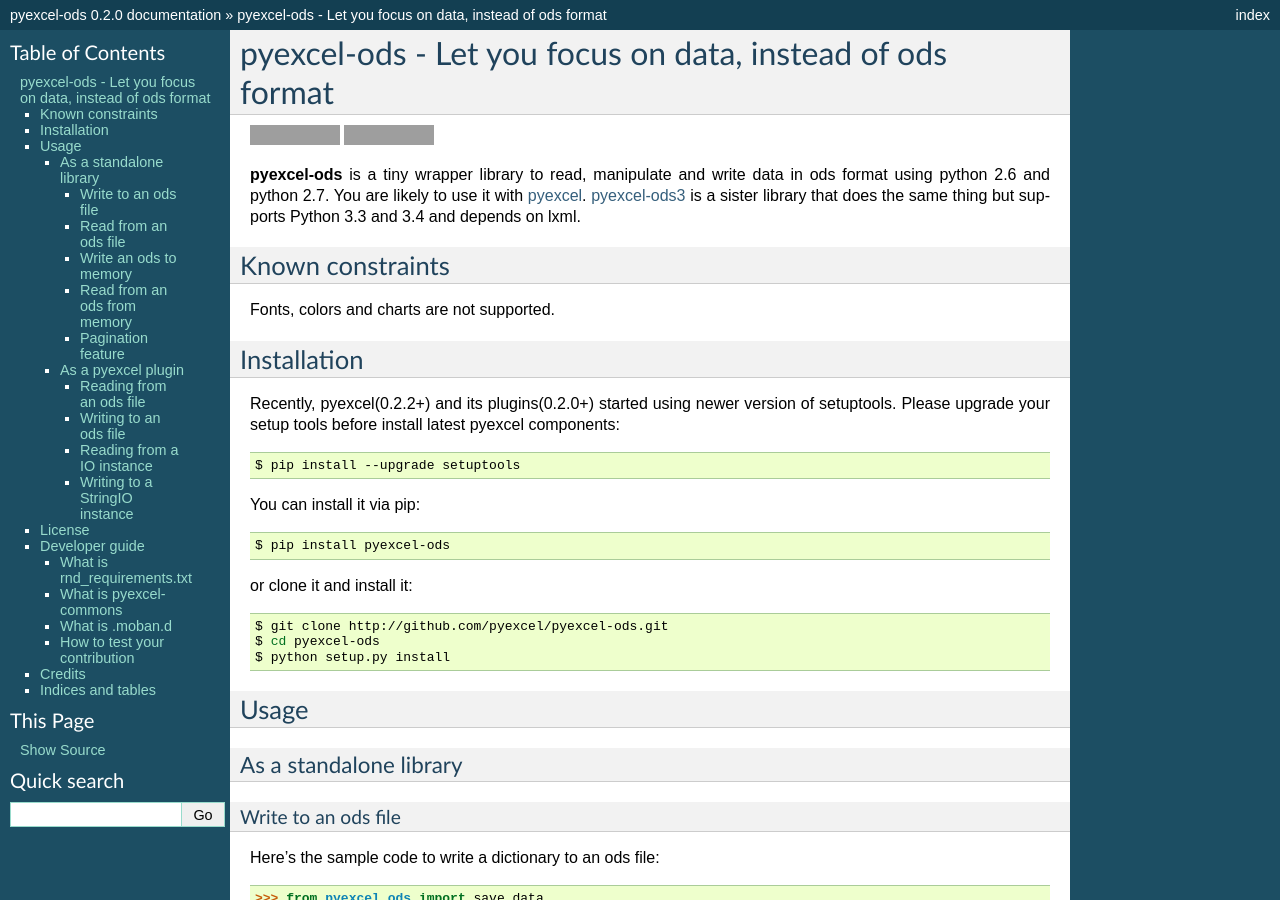
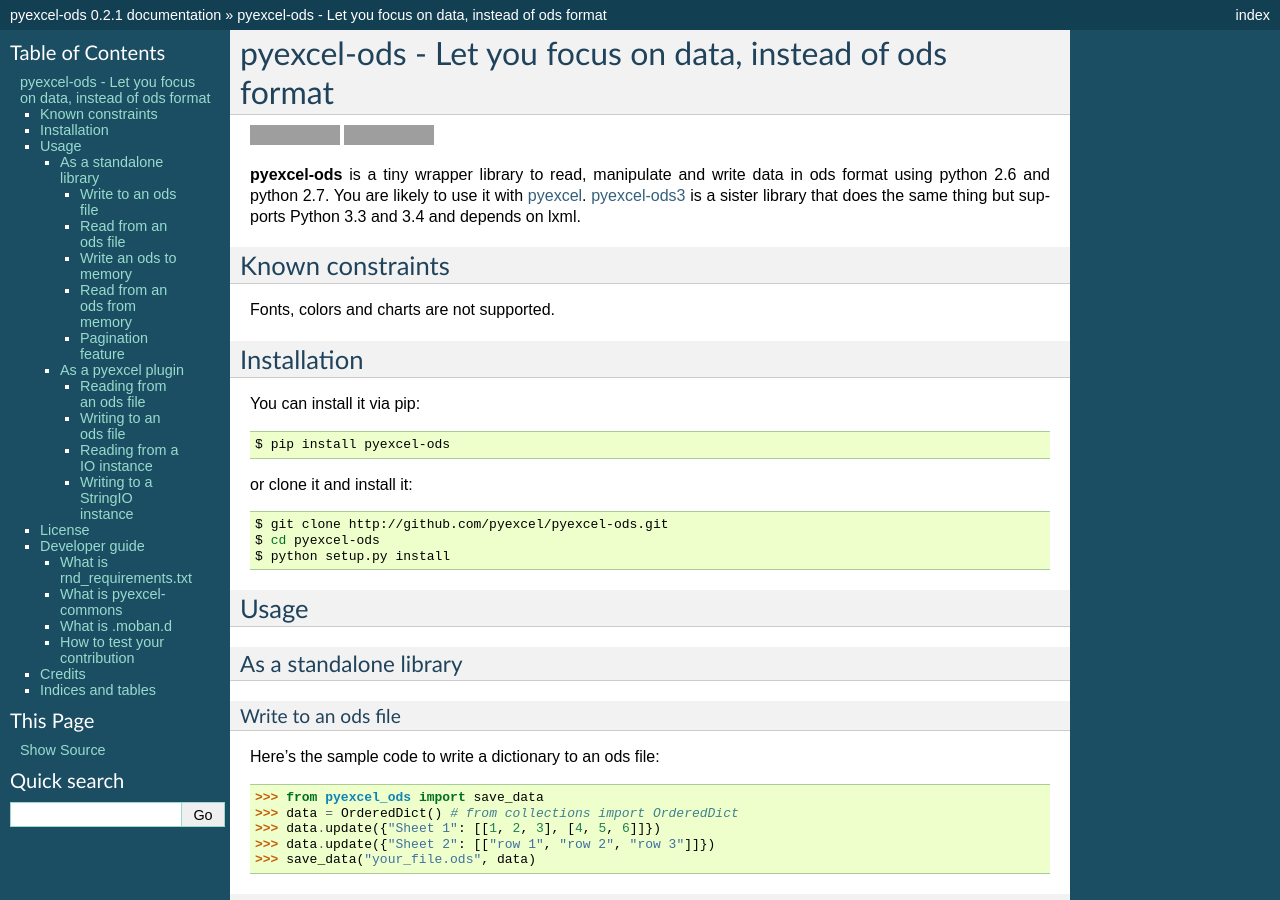
Before and after one commit to pyexcel/pyexcel-ods, a Sphinx documentation site: the page built from docs/source/index.rst, in a window 1280 px wide and 900 px high. Built offline with Sphinx 7.4.7, drawn with Linux system fonts in a browser that asks for light colours; some of the changed text lies outside the part shown; grey boxes are pictures that could not be loaded.

Commit message:
sync with commons

```diff
--- a/README.rst
+++ b/README.rst
@@ -21,13 +21,6 @@
 
 Installation
 ================================================================================
-
-
-Recently, pyexcel(0.2.2+) and its plugins(0.2.0+) started using newer version of setuptools. Please upgrade your setup tools before install latest pyexcel components:
-
-.. code-block:: bash
-
-    $ pip install --upgrade setuptools
 
 You can install it via pip:
 
@@ -288,6 +281,13 @@
 
 #. git clone https://github.com/pyexcel/pyexcel-ods.git
 #. cd pyexcel-ods
+
+Upgrade your setup tools and pip. They are needed for development and testing only:
+
+#. pip install --upgrade setuptools "pip==7.1"
+
+Then install relevant development requirements:
+
 #. pip install -r rnd_requirements.txt # if such a file exists
 #. pip install -r requirements.txt
 #. pip install -r tests/requirements.txt
--- a/docs/source/conf.py
+++ b/docs/source/conf.py
@@ -16,8 +16,8 @@
 
 project = u'pyexcel-ods'
 copyright = u'2015-2016 Onni Software Ltd.'
-version = '0.2.1'
-release = '0.2.0'
+version = '0.2.0'
+release = '0.2.1'
 exclude_patterns = []
 pygments_style = 'sphinx'
 html_theme = 'default'
--- a/setup.py
+++ b/setup.py
@@ -25,6 +25,7 @@
     'pyexcel-io>=0.2.0',
     'odfpy>=0.9.6',
 ]
+
 
 EXTRAS_REQUIRE = {
 }
```
Also changed, not shown: .travis.yml, 1 other file.
